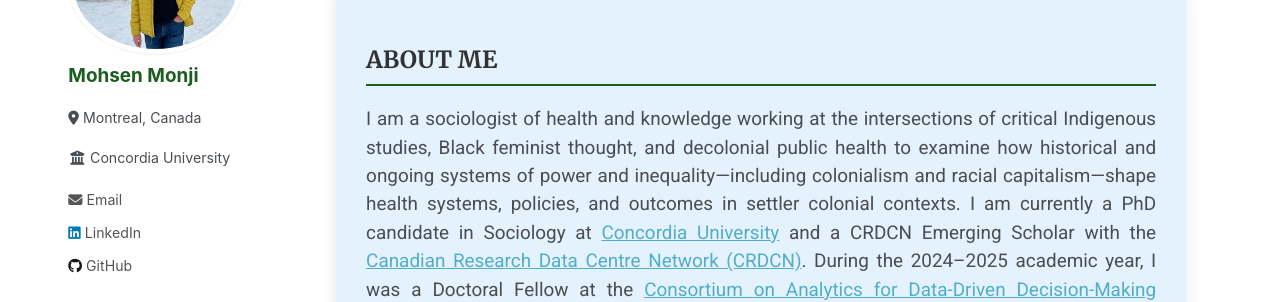
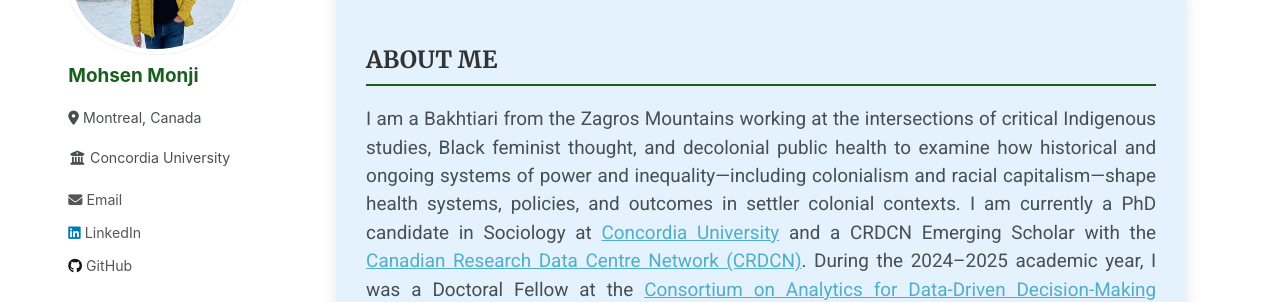
Before and after one commit to Mohsnmonji/mohsnmonji.github.io, a Jekyll site: the page built from about-me.md, in a window 1280 px wide and 900 px high. Shown: the part 190-492 px from the top of the window. Built offline with Jekyll 4.4.1, drawn with Linux system fonts in a browser that asks for light colours.

Commit message:
Update about-me.md

```diff
--- a/about-me.md
+++ b/about-me.md
@@ -54,7 +54,7 @@ author_profile: true
 <div class="about-card">
   <h2>ABOUT ME</h2>
   <p>
-    I am a sociologist of health and knowledge working at the intersections of critical Indigenous studies, Black feminist thought, and decolonial public health to examine how historical and ongoing systems of power and inequality—including colonialism and racial capitalism—shape health systems, policies, and outcomes in settler colonial contexts.
+    I am a Bakhtiari from the Zagros Mountains working at the intersections of critical Indigenous studies, Black feminist thought, and decolonial public health to examine how historical and ongoing systems of power and inequality—including colonialism and racial capitalism—shape health systems, policies, and outcomes in settler colonial contexts.
     I am currently a PhD candidate in Sociology at
     <a href="https://www.concordia.ca/" target="_blank">Concordia University</a> and a CRDCN Emerging Scholar with the
     <a href="https://crdcn.ca" target="_blank">Canadian Research Data Centre Network (CRDCN)</a>.
```
